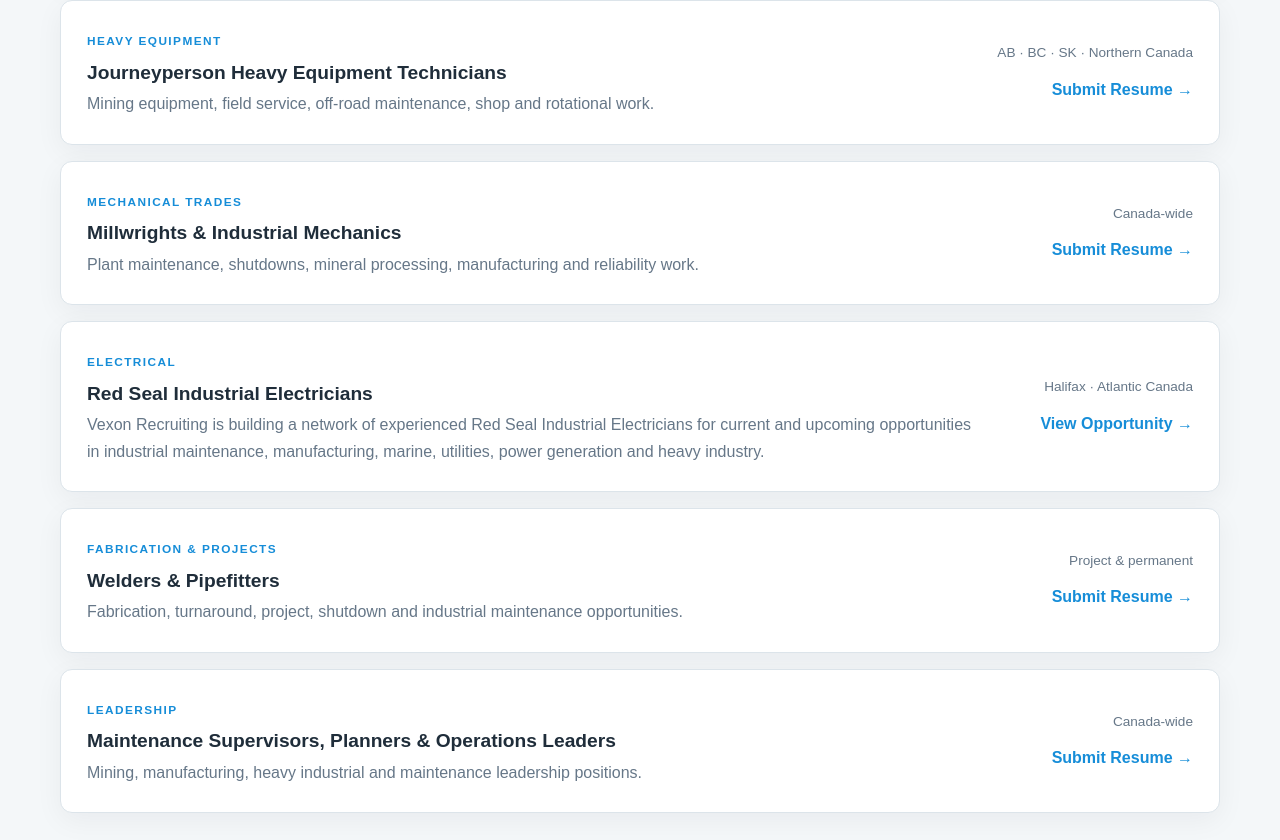
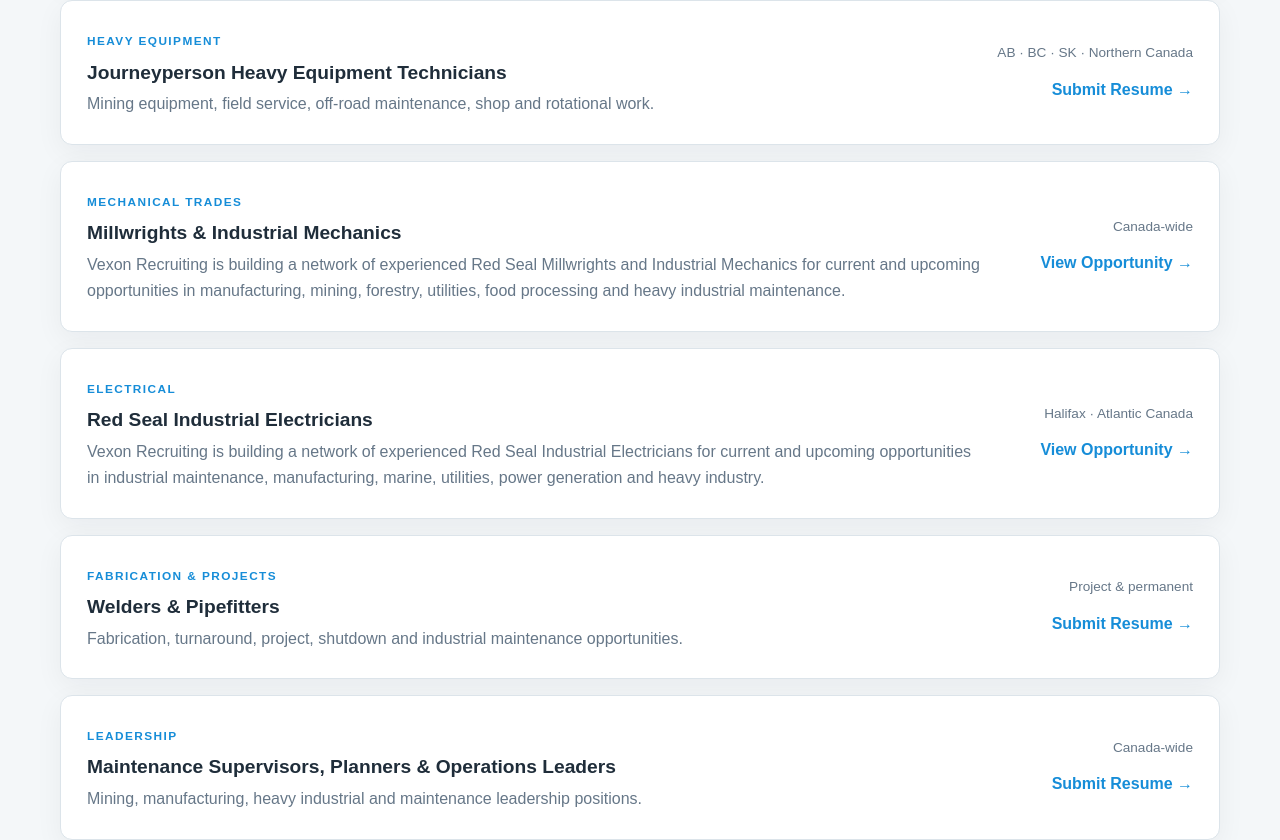
Before and after one commit to vexonrecruiting-cloud/vexon-recruiting-website, a plain HTML site: page opportunities.html in a window 1280 px wide. Shown: the part 1010-1850 px from the top of the page. Drawn offline with Linux system fonts and the light colour scheme.

Commit message:
Update Millwright opportunity link

```diff
--- a/opportunities.html
+++ b/opportunities.html
@@ -53,7 +53,17 @@
 
 <article class="job-listing"><div><span class="job-tag">Heavy Equipment</span><h3>Journeyperson Heavy Equipment Technicians</h3><p>Mining equipment, field service, off-road maintenance, shop and rotational work.</p></div><div class="job-side"><span>AB · BC · SK · Northern Canada</span><a href="candidates.html">Submit Resume →</a></div></article>
 
-<article class="job-listing"><div><span class="job-tag">Mechanical Trades</span><h3>Millwrights & Industrial Mechanics</h3><p>Plant maintenance, shutdowns, mineral processing, manufacturing and reliability work.</p></div><div class="job-side"><span>Canada-wide</span><a href="candidates.html">Submit Resume →</a></div></article>
+<article class="job-listing">
+  <div>
+    <span class="job-tag">Mechanical Trades</span>
+    <h3>Millwrights & Industrial Mechanics</h3>
+    <p>Vexon Recruiting is building a network of experienced Red Seal Millwrights and Industrial Mechanics for current and upcoming opportunities in manufacturing, mining, forestry, utilities, food processing and heavy industrial maintenance.</p>
+  </div>
+  <div class="job-side">
+    <span>Canada-wide</span>
+    <a href="millwrights.html">View Opportunity →</a>
+  </div>
+</article>
 
 <article class="job-listing">
   <div>
```
